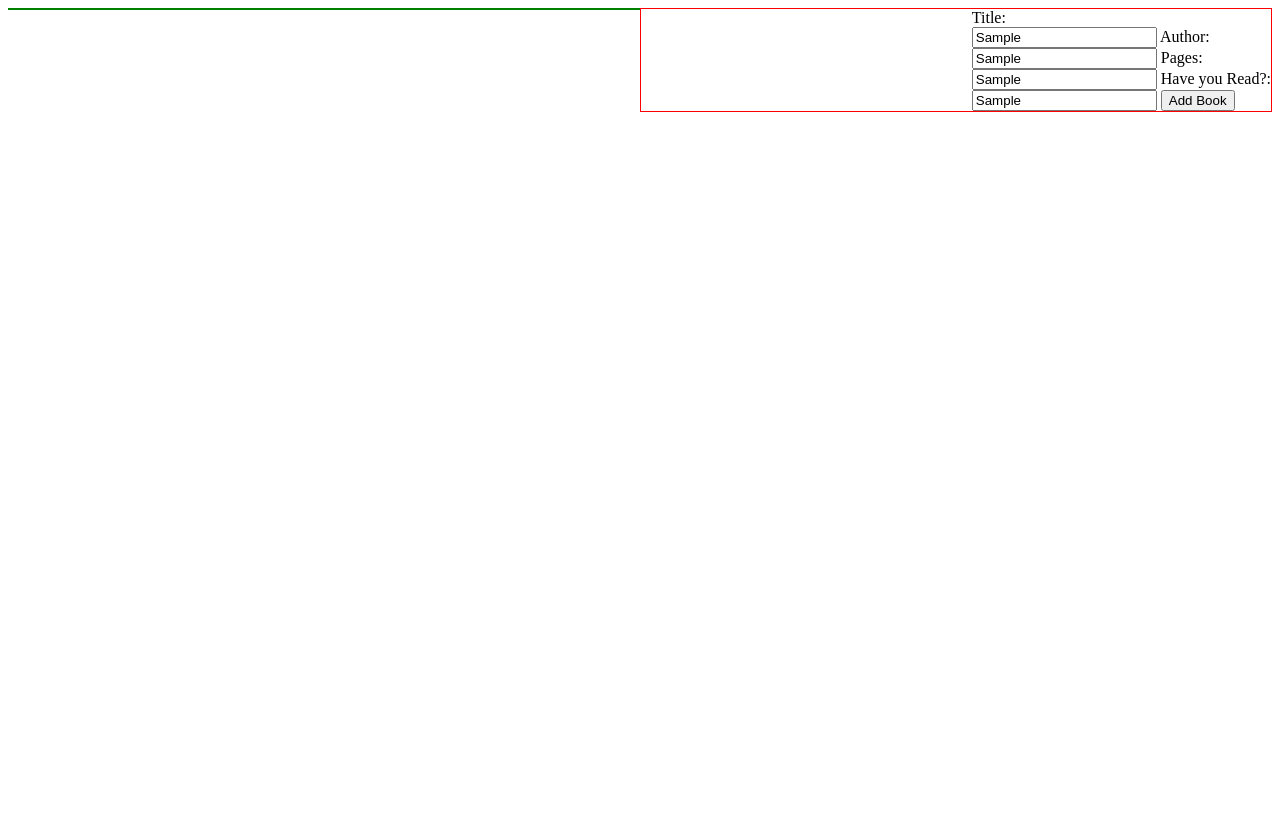
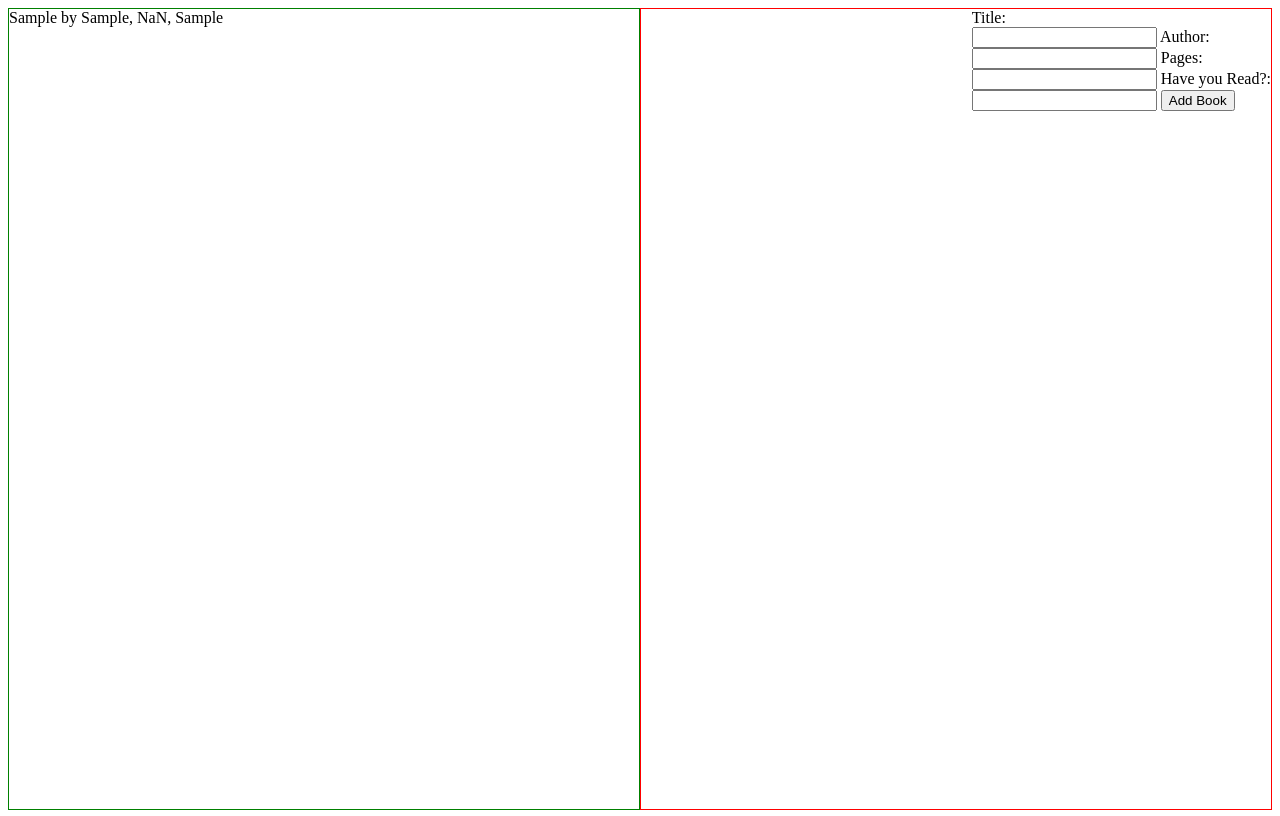
Before and after one commit to Blakedav208/library, a plain HTML site: page index.html in a window 1280 px wide. Both pictures are taken after typing "Sample", "Sample", "Sample", "Sample" into the empty fields and a click on the button "Add Book". Drawn offline with Linux system fonts and the light colour scheme.

Commit message:
added functionality to create and add new books, then add them to the page

```diff
--- a/script.js
+++ b/script.js
@@ -31,14 +31,6 @@ function addBookToLibrary(book) {
 
 
 
-
-
-function addBooksToPage(library) {
-  library.forEach((book) => {
-    console.log(book);
-  });
-} //end of add books to page
-
 //========JS ===========
 
 const library = document.querySelector(".library");
@@ -51,8 +43,34 @@ const pagesField = document.getElementById("numPages");
 const hasReadField = document.getElementById("hasRead");
 
 
+function clearFields(){
+    authorField.value = '';
+    titleField.value = '';
+    pagesField.value = '';
+    hasReadField.value = '';
+}
+
+
+
+  function createBookElement(book){
+      const bookElement = document.createElement("div");
+      bookElement.textContent = `${book.info()}`;
+      return bookElement;
+
+  }//end of create book element
+
+  function addBooksToPage(libraryArr) {
+    libraryArr.forEach((book) => {
+      let bookCard = createBookElement(book);
+      library.appendChild(bookCard);
+    });
+  } //end of add books to page
+
 addBookBtn.addEventListener('click', () => {
     let newBook = new Book(authorField.value, titleField.value, parseInt(pagesField.value), hasReadField.value);
     addBookToLibrary(newBook);
+    createBookElement(newBook);
+    addBooksToPage(myLibrary);
+    clearFields();
     console.log(myLibrary);
 });
--- a/styles.css
+++ b/styles.css
@@ -1,6 +1,6 @@
 .container {
   display: flex;
-  height: 100%;
+  height: 100vh;
   width: 100%;
 }
 
```
